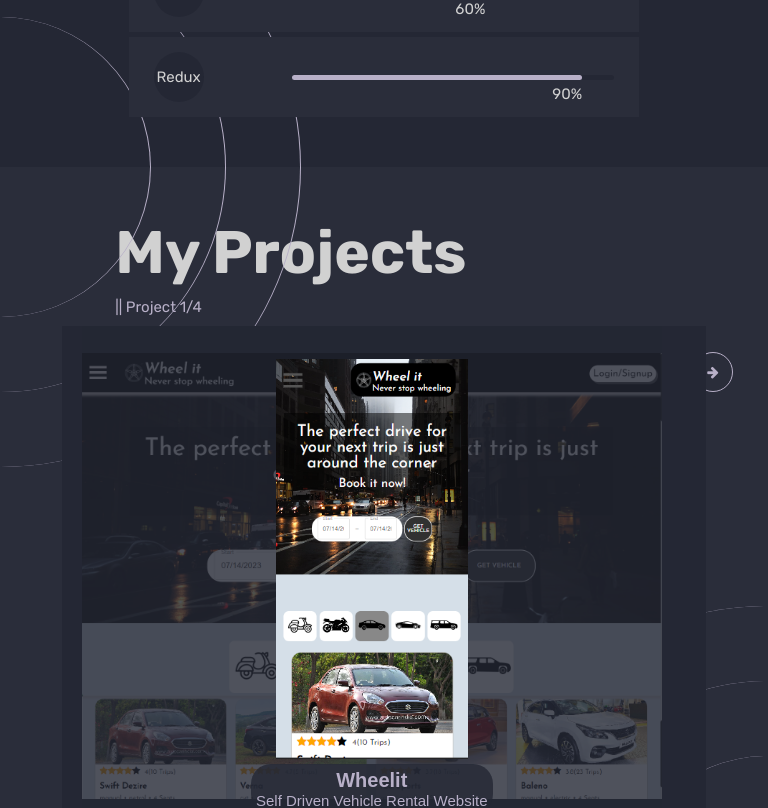
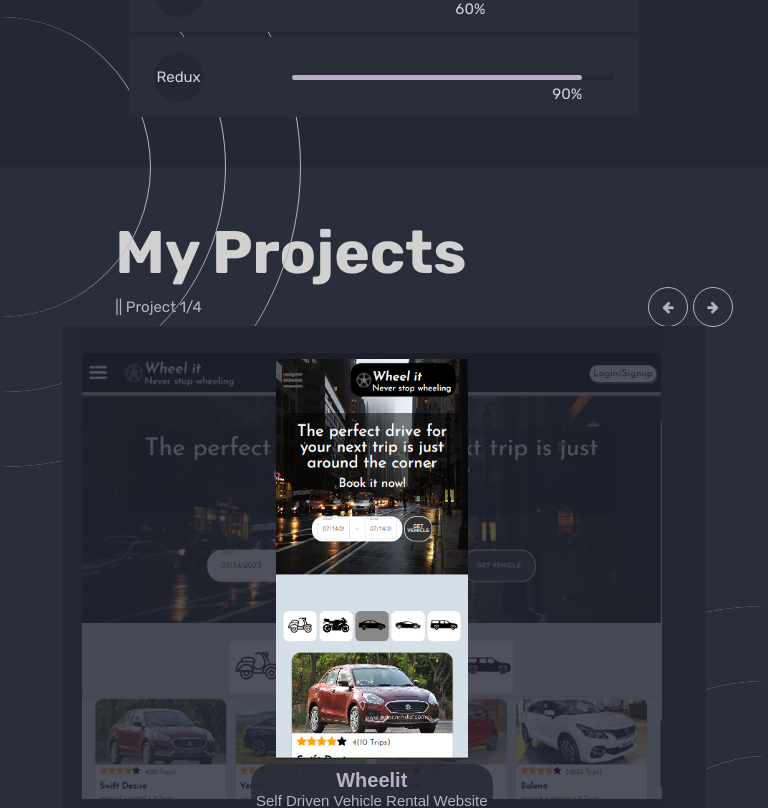
Before and after one commit to Neel10Singh/Neel_portfolio, a React (Create React App) app: page / in a window 768 px wide. Shown: the part 3339-4147 px from the top of the page. Built offline with nearby package versions, Linux system fonts and the light colour scheme.

Commit message:
minor changes

```diff
--- a/src/components/Contact.css
+++ b/src/components/Contact.css
@@ -169,6 +169,11 @@
 .formsubmit:hover {
   background-color: rgb(42, 45, 58);
 }
+@media (min-width: 800px) and (max-width: 1050px) {
+  .clickcontacts {
+    transform: scale(0.7) !important;
+  }
+}
 
 @media (max-width: 800px) {
   .contactcircle1,
--- a/src/components/Projects.css
+++ b/src/components/Projects.css
@@ -202,6 +202,12 @@
   top: 70px;
   right: 100px;
 }
+@media (min-width: 480px) and (max-width: 800px) {
+  .prev,
+  .next {
+    top: 120px !important;
+  }
+}
 @media (max-width: 800px) {
   .projectdisplay {
     padding: 15px;
```
